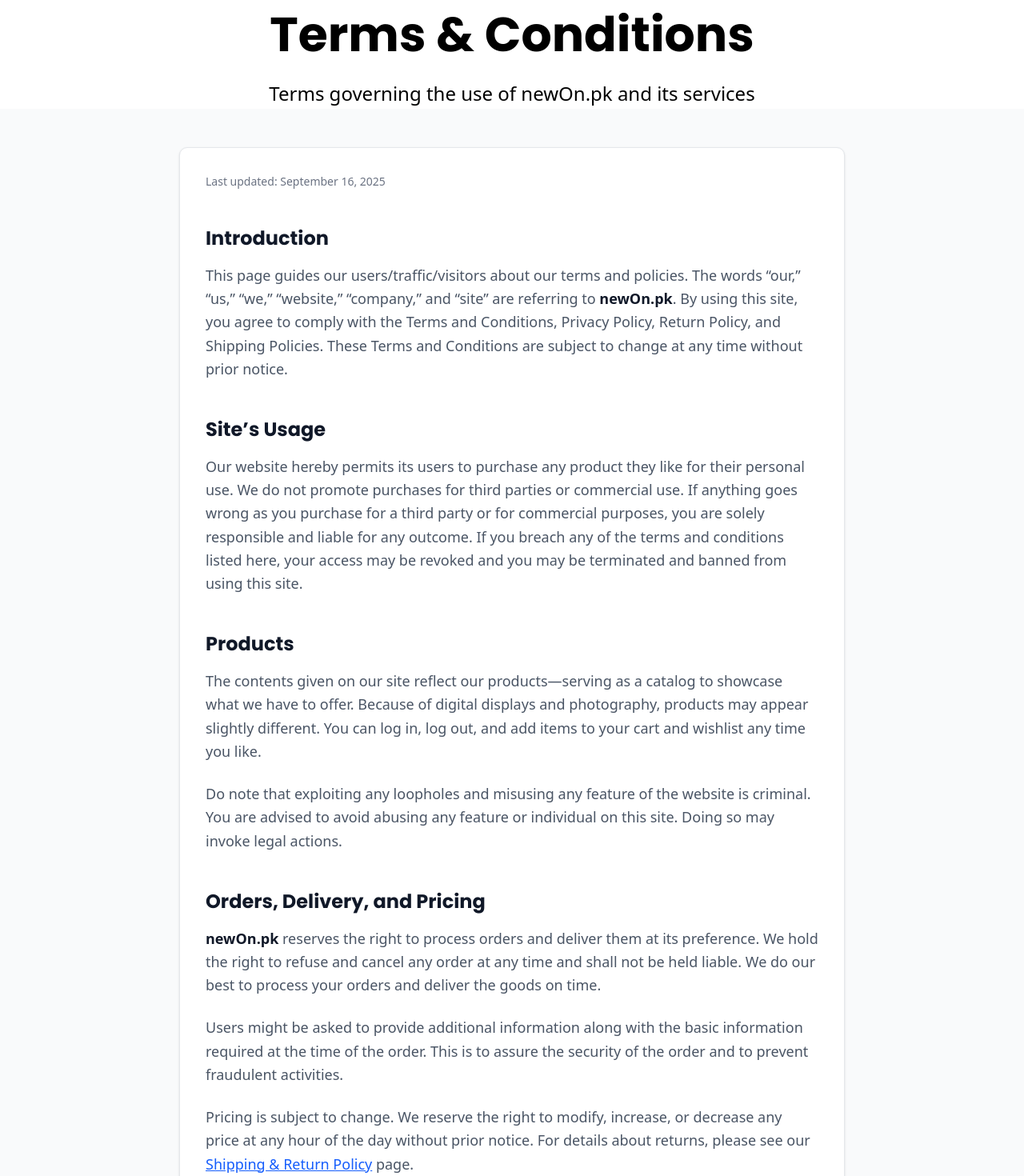
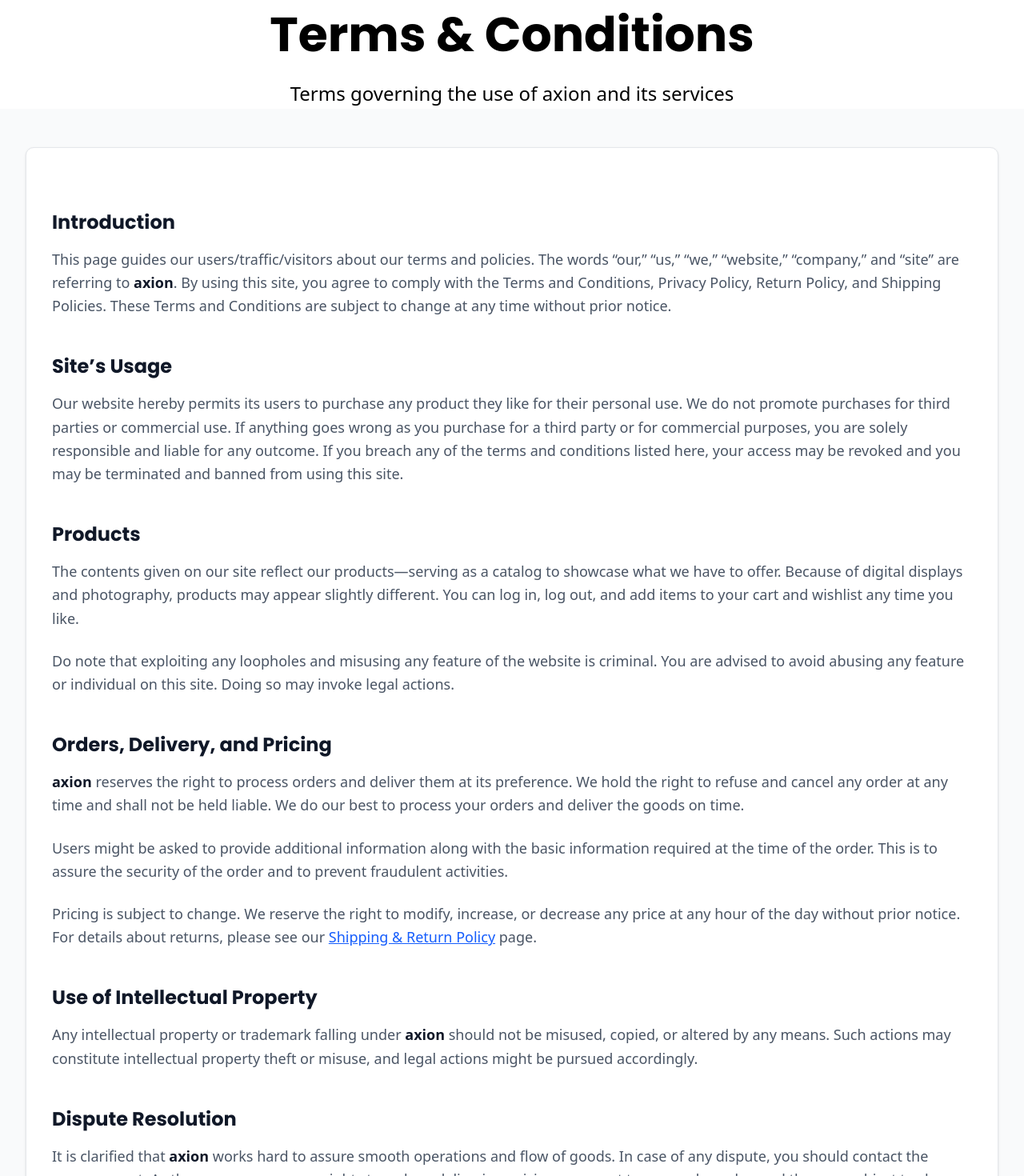
Before and after one commit to Sharoon166/axion, a Next.js app: page /terms-conditions in a window 1280 px wide. Shown: the part 140-1610 px from the top of the page at 80% size. Built offline with nearby package versions, Linux system fonts and the light colour scheme.

Commit message:
fix axion mention

```diff
--- a/src/app/terms-conditions/page.tsx
+++ b/src/app/terms-conditions/page.tsx
@@ -6,20 +6,17 @@
       <PageHeader
         title="Terms &"
         titleHighlight="Conditions"
-        subtitle="Terms governing the use of newOn.pk and its services"
+        subtitle="Terms governing the use of axion and its services"
       />
 
-      <div className="max-w-4xl mx-auto px-4 sm:px-6 lg:px-8 py-12">
+      <div className="max-w-[85rem] mx-auto px-4 sm:px-6 lg:px-8 py-12">
         <div className="bg-white rounded-lg shadow-sm border p-8">
           <div className="prose prose-lg max-w-none">
-            <p className="text-sm text-gray-500 mb-8">
-              Last updated: {new Date().toLocaleDateString('en-US', { year: 'numeric', month: 'long', day: 'numeric' })}
-            </p>
 
             <section className="mb-8">
               <h2 className="text-2xl font-bold text-gray-900 mb-4">Introduction</h2>
               <p className="text-gray-600 leading-relaxed">
-                This page guides our users/traffic/visitors about our terms and policies. The words “our,” “us,” “we,” “website,” “company,” and “site” are referring to <strong>newOn.pk</strong>. By using this site, you agree to comply with the Terms and Conditions, Privacy Policy, Return Policy, and Shipping Policies. These Terms and Conditions are subject to change at any time without prior notice.
+                This page guides our users/traffic/visitors about our terms and policies. The words “our,” “us,” “we,” “website,” “company,” and “site” are referring to <strong>axion</strong>. By using this site, you agree to comply with the Terms and Conditions, Privacy Policy, Return Policy, and Shipping Policies. These Terms and Conditions are subject to change at any time without prior notice.
               </p>
             </section>
 
@@ -43,7 +40,7 @@
             <section className="mb-8">
               <h2 className="text-2xl font-bold text-gray-900 mb-4">Orders, Delivery, and Pricing</h2>
               <p className="text-gray-600 leading-relaxed mb-4">
-                <strong>newOn.pk</strong> reserves the right to process orders and deliver them at its preference. We hold the right to refuse and cancel any order at any time and shall not be held liable. We do our best to process your orders and deliver the goods on time.
+                <strong>axion</strong> reserves the right to process orders and deliver them at its preference. We hold the right to refuse and cancel any order at any time and shall not be held liable. We do our best to process your orders and deliver the goods on time.
               </p>
               <p className="text-gray-600 leading-relaxed mb-4">
                 Users might be asked to provide additional information along with the basic information required at the time of the order. This is to assure the security of the order and to prevent fraudulent activities.
@@ -56,14 +53,14 @@
             <section className="mb-8">
               <h2 className="text-2xl font-bold text-gray-900 mb-4">Use of Intellectual Property</h2>
               <p className="text-gray-600 leading-relaxed">
-                Any intellectual property or trademark falling under <strong>newOn.pk</strong> should not be misused, copied, or altered by any means. Such actions may constitute intellectual property theft or misuse, and legal actions might be pursued accordingly.
+                Any intellectual property or trademark falling under <strong>axion</strong> should not be misused, copied, or altered by any means. Such actions may constitute intellectual property theft or misuse, and legal actions might be pursued accordingly.
               </p>
             </section>
 
             <section className="mb-8">
               <h2 className="text-2xl font-bold text-gray-900 mb-4">Dispute Resolution</h2>
               <p className="text-gray-600 leading-relaxed">
-                It is clarified that <strong>newOn.pk</strong> works hard to assure smooth operations and flow of goods. In case of any dispute, you should contact the management. As the company reserves rights to orders, deliveries, pricing, payment terms, and goods—and they are subject to change at any time—the company cannot be held liable by any means on legal forums. Any dispute shall be resolved between management and customers. We assure you that the management will cooperate and rectify any problems you may face. However, upon finding any fraudulent activity or misuse at the user’s end, the company reserves the right to pursue legal actions and court cases.
+                It is clarified that <strong>axion</strong> works hard to assure smooth operations and flow of goods. In case of any dispute, you should contact the management. As the company reserves rights to orders, deliveries, pricing, payment terms, and goods—and they are subject to change at any time—the company cannot be held liable by any means on legal forums. Any dispute shall be resolved between management and customers. We assure you that the management will cooperate and rectify any problems you may face. However, upon finding any fraudulent activity or misuse at the user’s end, the company reserves the right to pursue legal actions and court cases.
               </p>
             </section>
 
```
